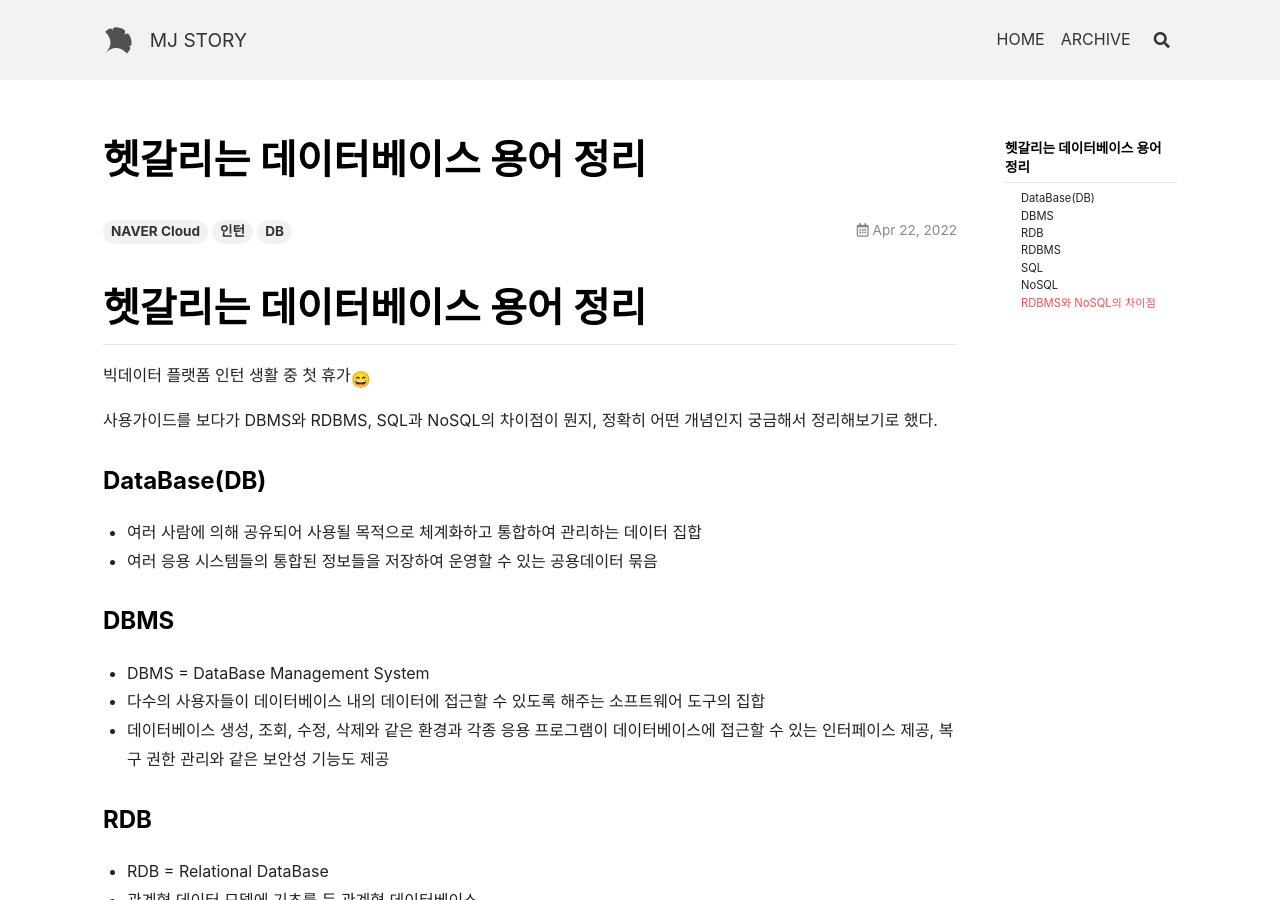
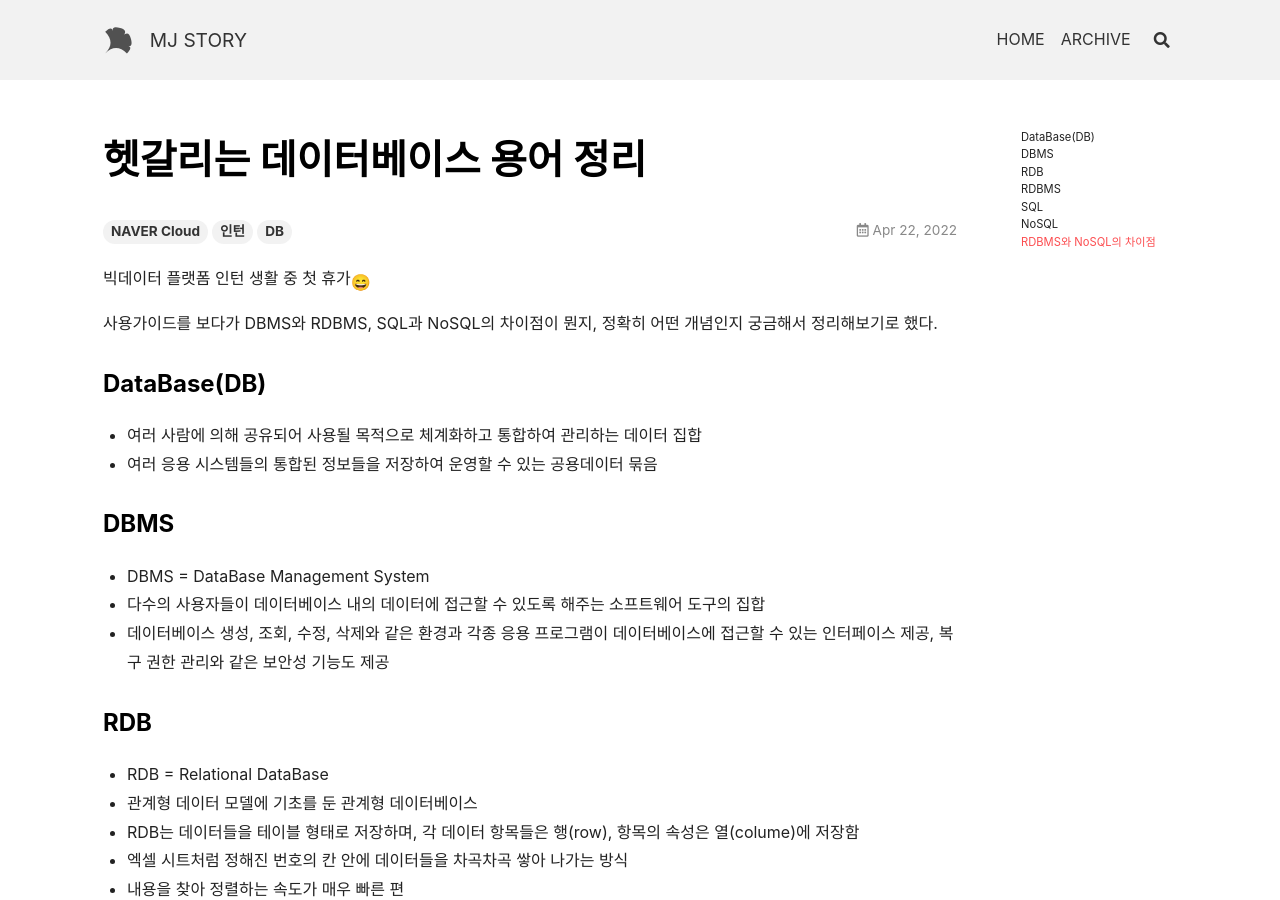
Before and after one commit to cloudnine-mj/cloudnine-mj.github.io, a Jekyll site: the page built from _posts/2022-04-22-데이터베이스-개념정리.md, in a window 1280 px wide and 900 px high. Built offline with Jekyll 4.4.1, drawn with Linux system fonts in a browser that asks for light colours; nearby versions of some CDN libraries; emoji names are drawn with the system emoji font.

Commit message:
DB 용어 정리 post 수정2

```diff
--- a/_posts/2022-04-22-데이터베이스-개념정리.md
+++ b/_posts/2022-04-22-데이터베이스-개념정리.md
@@ -6,8 +6,6 @@ tags: [NAVER Cloud, 인턴, DB]
 ---
 
 
-
-# 헷갈리는 데이터베이스 용어 정리
 
 빅데이터 플랫폼 인턴 생활 중 첫 휴가:smile:
 
```
